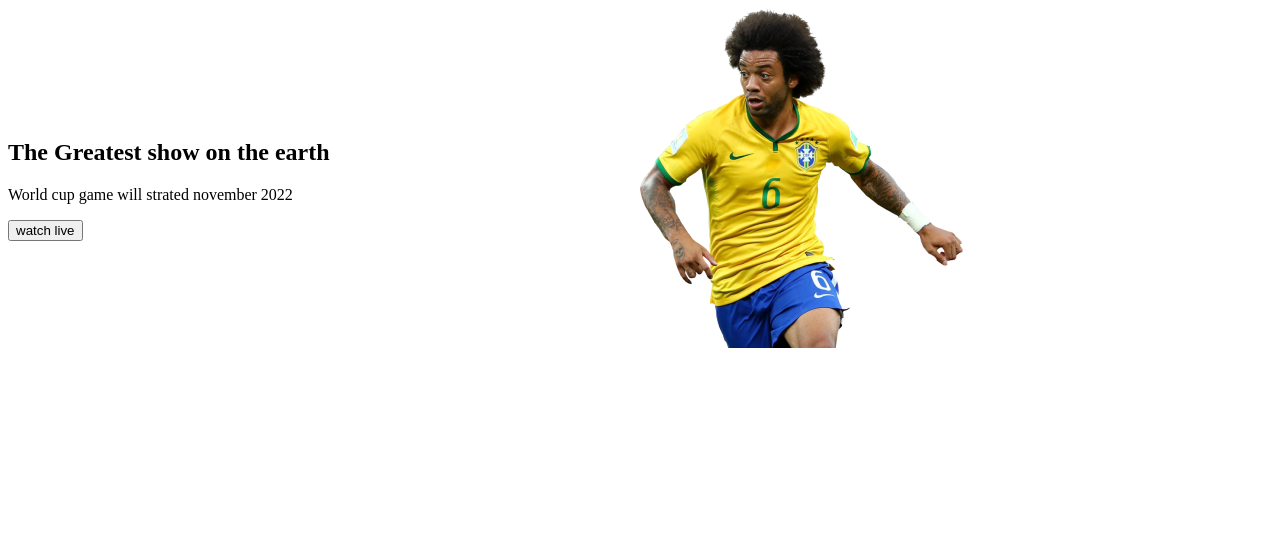
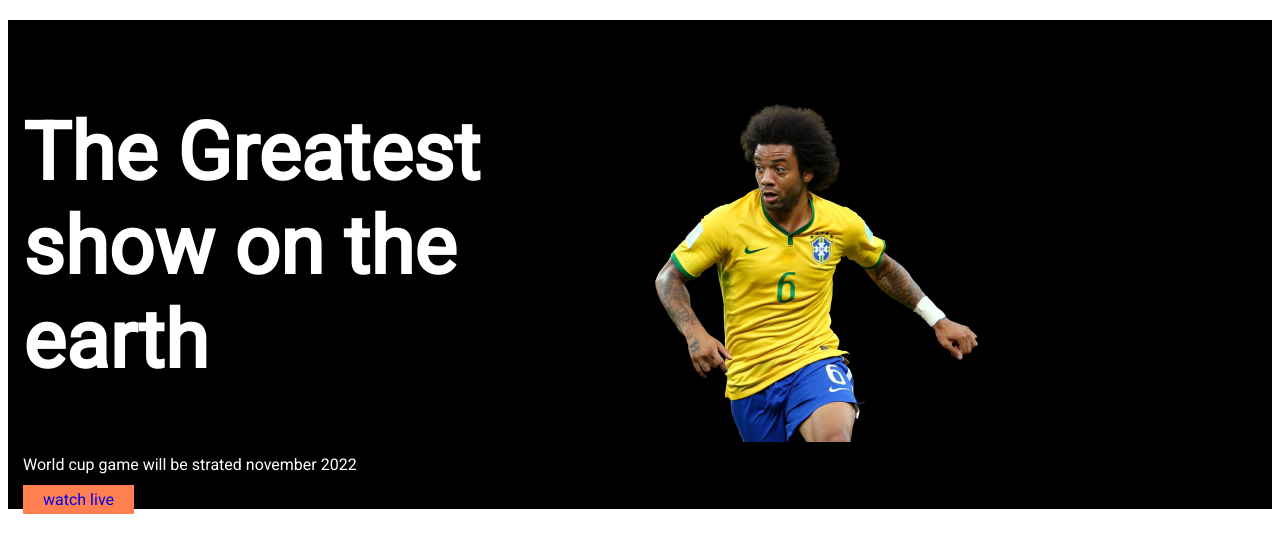
Before and after one commit to Bishwajit-Talukder/world-cup-main, a plain HTML site: page world-cup-main.html in a window 1280 px wide. Drawn offline with Linux system fonts and the light colour scheme.

Commit message:
new added

```diff
--- a/css/styles.css
+++ b/css/styles.css
@@ -1,9 +1,35 @@
+body {
+    font-family: 'Roboto', sans-serif;
+}
+
+h1 {
+    font-size: 80px;
+}
+
 .header {
     display: flex;
     align-items: center;
+    background-color: black;
+    color: white;
+    margin-top: 20px
 }
 
 .header>div {
+    align-items: center;
+}
+
+.half-width {
     width: 50%;
+    padding: auto;
+    margin-left: 15px;
+    margin-top: 20px;
+
 
 }
+
+
+.link-button {
+    text-decoration: none;
+    background-color: coral;
+    padding: 5px 20px;
+}
--- a/world-cup-main.html
+++ b/world-cup-main.html
@@ -6,23 +6,28 @@
     <meta http-equiv="X-UA-Compatible" content="IE=edge">
     <meta name="viewport" content="width=device-width, initial-scale=1.0">
     <title>world-cup-main</title>
+    <link rel="preconnect" href="https://fonts.googleapis.com">
+    <link rel="preconnect" href="https://fonts.gstatic.com" crossorigin>
+    <link href="https://fonts.googleapis.com/css2?family=Roboto&display=swap" rel="stylesheet">
     <link rel="stylesheet" href="css/styles.css">
 </head>
 
 <body>
     <section class="header">
-        <div>
+        <div class="half-width">
             <h1>
-                The Greatest show on the earth
+                <span>The Greatest </span>
+                <span>show on the</span>
+                <span>earth</span>
+
+                </span>
             </h1>
             <p>
-                World cup game will strated november 2022
+                World cup game will be strated november 2022
             </p>
-            <button>
-                watch live
-            </button>
+            <a class="link-button" target="_blank" href="https://www.google.com/">watch live</a>
         </div>
-        <div>
+        <div class="half-width">
             <img src="./assets/Banner Image.png" alt="">
         </div>
 
```
